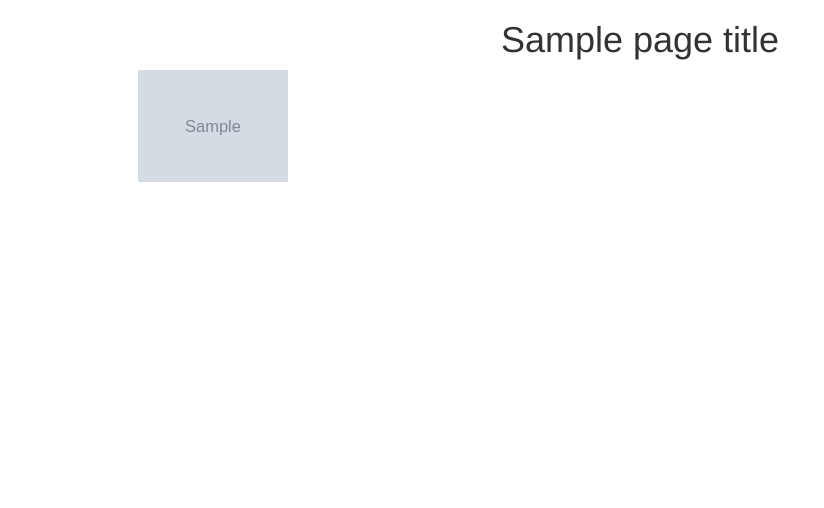
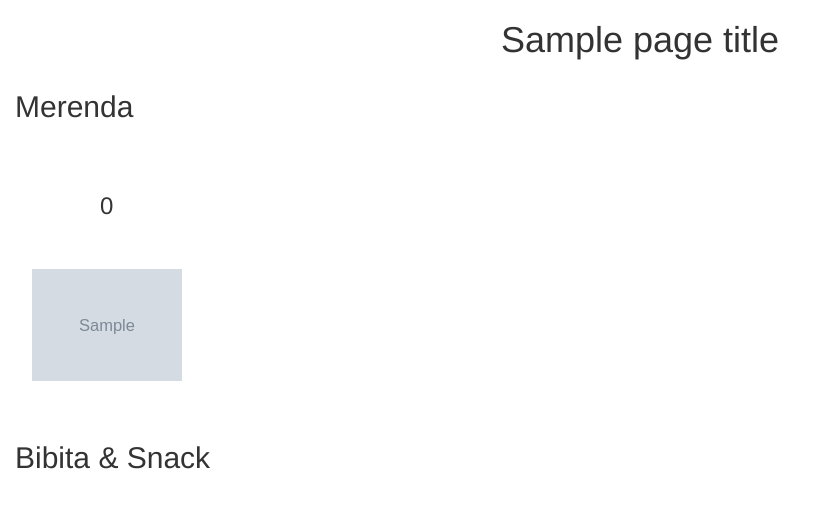
Before and after one commit to DCaliari/PowerSet_Choice, a Django app: template templates/Choice/final_page.html in a window 1280 px wide. Shown: the top 508 px of the page, without its empty margins (0-824 px from the left). Run offline with Django 3.2, Linux system fonts and the light colour scheme; the template is opened without the code that fills it: most values are stand-ins (such as "Sample title", 1, 10 or a date in 2020); grey boxes marked "Sample" are stand-in pictures; parts of the project's set-up code (start-up, migrations or seed data) failed here and were passed over; some libraries are stand-ins or nearby versions.

Commit message:
grafica pagina finale, choices

```diff
--- a/templates/Choice/final_page.html
+++ b/templates/Choice/final_page.html
@@ -7,11 +7,31 @@
 		<span><h1>{{ page_title }}</h1></span>
 	</div>
 </div>
+<div><h2>Merenda</h2></div>
 <div class="row">
 	{% for image in choices %}
-		<div class="col-md-4" align="center">
-			<img src="{% static "" %}images/{{ image }}" class="choice_final_page"/>
-		</div>
+		{% if forloop.counter0 < 11 %}
+			<div class="col-md-2" align="center">
+				<br><br>
+				<div align="center"><h3>{{ forloop.counter0 }}</h3></div>
+				<br><br>
+				<img src="{% static "" %}images/{{ image }}" class="choice_final_page"/>
+			</div>
+		{% endif %}
+	{% endfor %}
+</div>
+<br><br>
+<div><h2>Bibita & Snack</h2></div>
+<div class="row">
+	{% for image in choices %}
+		{% if forloop.counter0 > 10 %}
+			<div class="col-md-2" align="center">
+				<br><br>
+				<div><h3>{{ forloop.counter0 }}</h3></div>
+				<br><br>
+				<img src="{% static "" %}images/{{ image }}" class="choice_final_page"/>
+			</div>
+		{% endif %}
 	{% endfor %}
 </div>
 <!--------
```
Also changed, not shown: databases/RecordPowerset.db, db.sqlite3.
